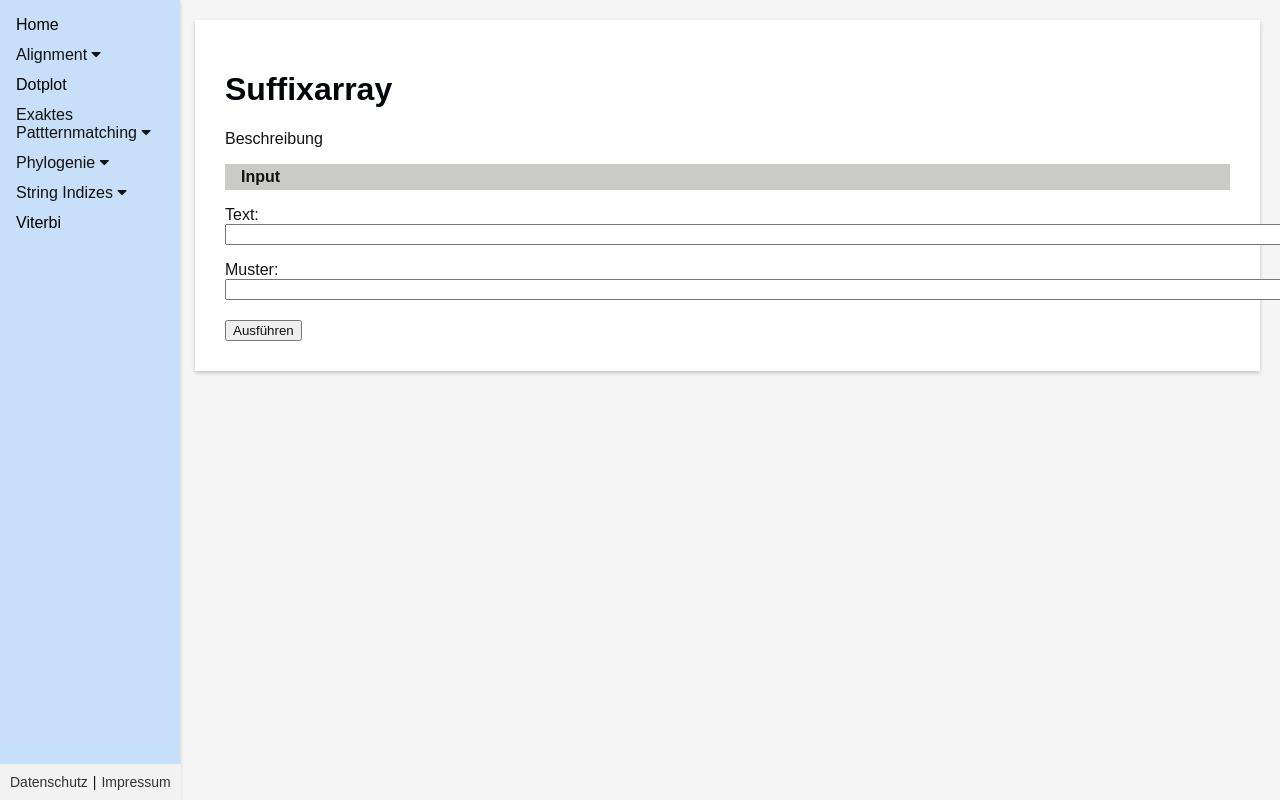
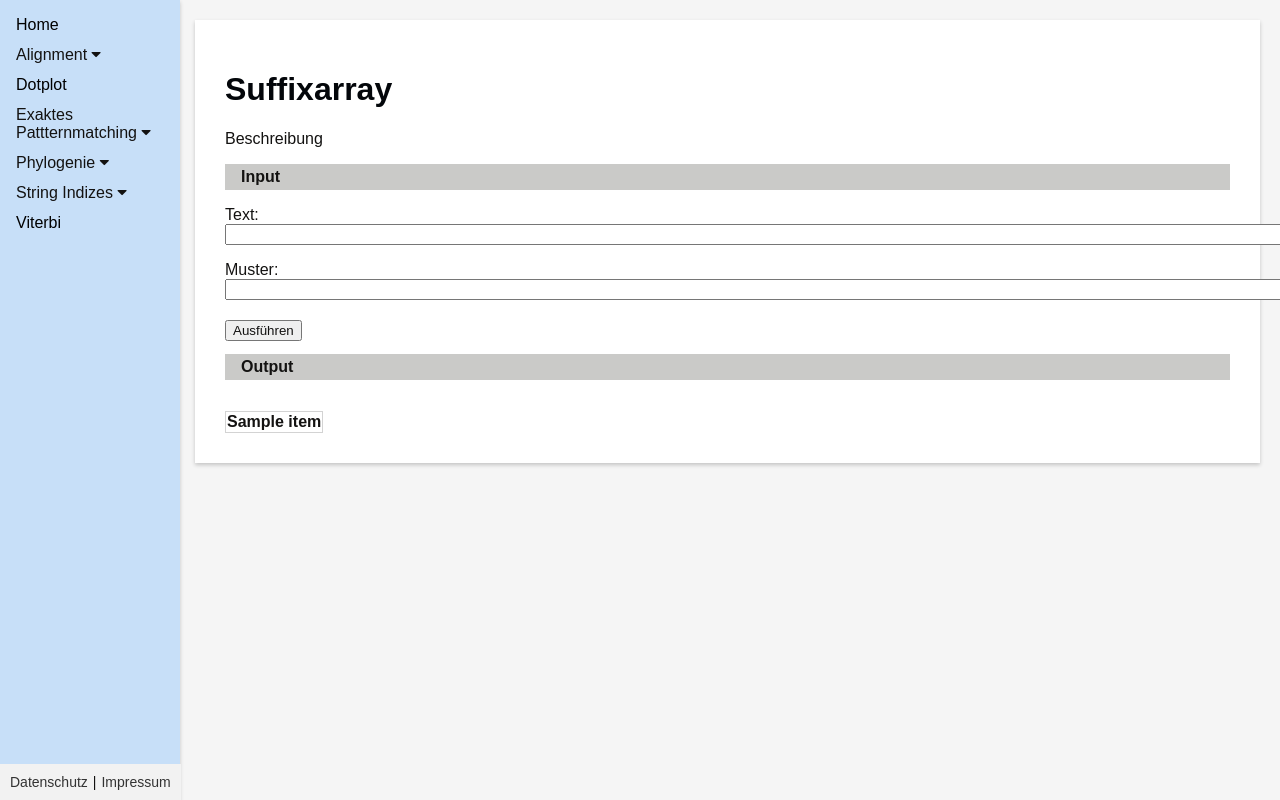
Before and after one commit to ngdqtram99/bioinformatics-hub, a Django app: template webapp/templates/suffix_array.html in a window 1280 px wide. Run offline with Django 4.2, Linux system fonts and the light colour scheme; tables that the repository leaves empty hold one stand-in row (values such as "Sample post"); the template is opened without the code that fills it: values that come from a table or form of the project are taken from there, most other values are stand-ins (such as "Sample title", 1, 10 or a date in 2020); lists and menus that the app fills with data are empty; parts of the project's set-up code (start-up, migrations or seed data) failed here and were passed over.

Commit message:
add output to suffix array, update suffix tree/trie output add suffix_array.css

```diff
--- /dev/null
+++ b/webapp/static/css/suffix_array.css
@@ -0,0 +1,15 @@
+.suffix-array-container {
+    max-height: 70vh;
+    max-width: 90%;
+    overflow: auto;
+
+}
+.suffix-array th, .suffix-array td{
+    text-align: left;
+    border: 1px solid lightgray;
+    border-collapse: collapse;
+
+}
+.suffix-array {
+    border-collapse: collapse;
+}
--- a/webapp/templates/suffix_array.html
+++ b/webapp/templates/suffix_array.html
@@ -1,10 +1,8 @@
 {% extends 'base.html' %}
 {% load static %}
 {% block title%} Suffixarray {% endblock %}
+{% block extra_head %} <link rel="stylesheet" href="{% static 'css/suffix_array.css' %}"> {% endblock %}
 {% block content %}
-
-
-
 
     <h1> Suffixarray</h1>
     <p>
@@ -23,6 +21,38 @@
     </div>
   </form>
 
+{% if suffix_array is not None %}
+<h2> Output </h2>
+{% if found is not None %}
+{% if found is True %}
+<p>Das Muster ist im Text enthalten.</p>
+{% elif found is False %}
+<p>Das Muster ist im Text nicht enthalten.</p>
+{% endif %}
+{% endif %}
+<br>
+<div class="suffix-array-container">
+<table class="suffix-array">
+  <tbody>
+    {% for row in suffix_array %}
+      <tr>
+        {% if forloop.first %}
+          {% for item in row %}
+            <th>{{ item }}</th>
+          {% endfor %}
+        {% else %}
+          {% for item in row %}
+            <td>{{ item }}</td>
+          {% endfor %}
+        {% endif %}
+      </tr>
+    {% endfor %}
+  </tbody>
+</table>
+</div>
 
 
+
+{% endif %}
+
 {% endblock %}
--- a/webapp/templates/viterbi.html
+++ b/webapp/templates/viterbi.html
@@ -53,7 +53,7 @@ Die Formel zur Berechnung der Wahrscheinlichkeit eines Symbols an der Position \
                 <tr>
                     <td>{{ state }}</td>
                     {% for probability in probabilities %}
-                        <td><input type="number" step="any" max="1" min="0" name="state_probabilities" value="{{ probability }}"></td>
+                        <td><input type="number" step="any" max="1" min="0" name="state_probabilities" value="{{ probability }}" class="matrix-input-field"></td>
                     {% endfor %}
                 </tr>
             {% endfor %}
```
Also changed, not shown: webapp/templates/suffix_tree.html (+4 -3 lines).
